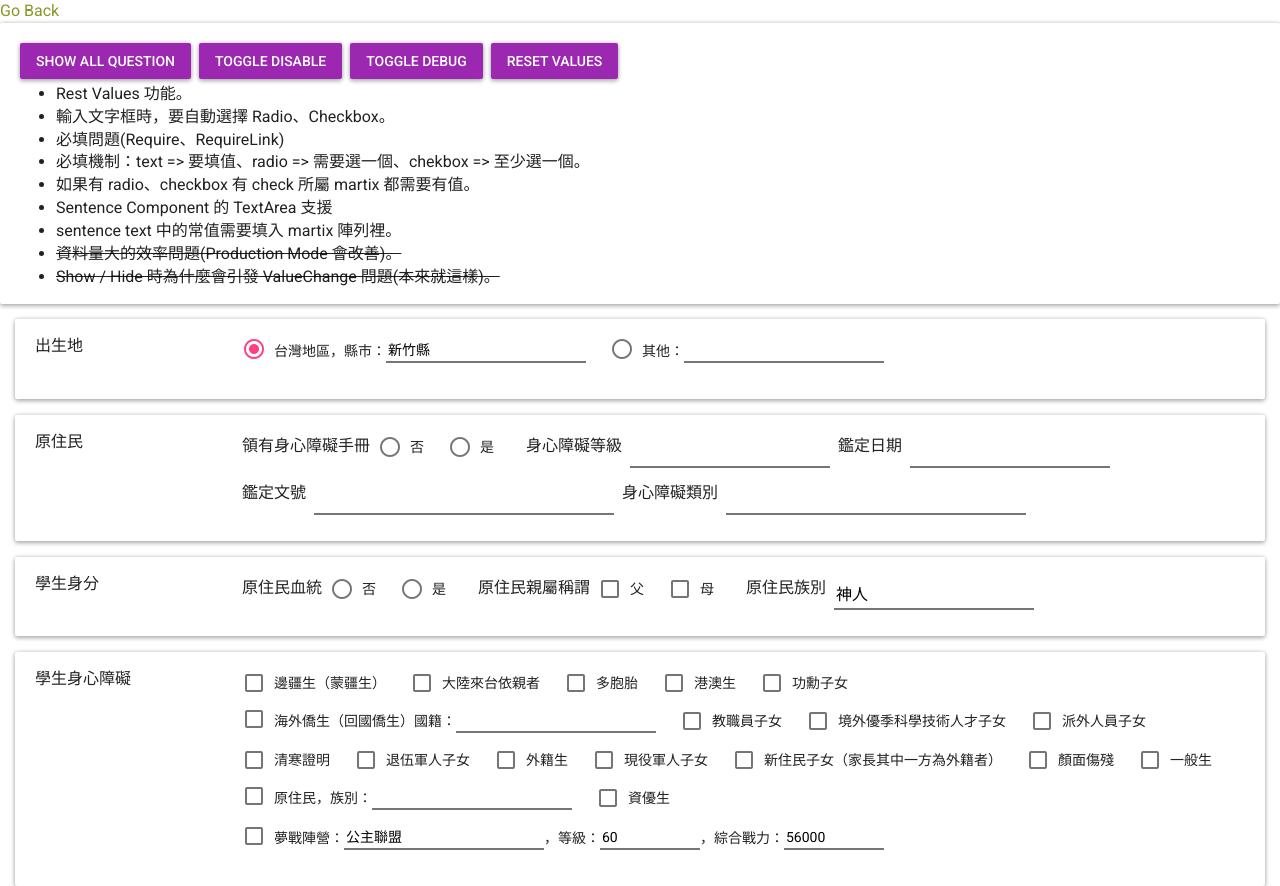
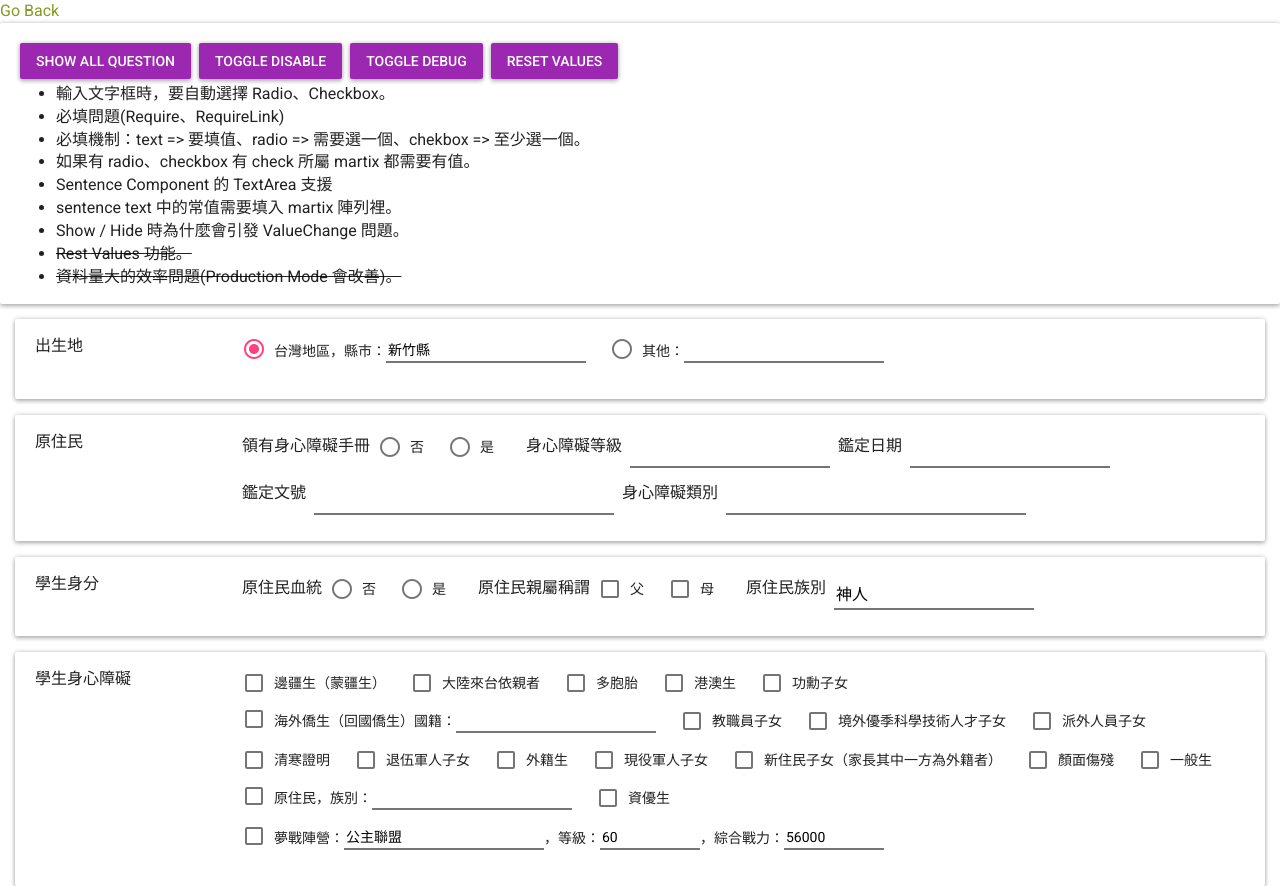
Before and after one commit to gildarts/counseling-render, an Angular app: page /research/query in a window 1280 px wide. Built offline with nearby package versions, Linux system fonts and the light colour scheme.

Commit message:
調整改善項目清單。

```diff
--- a/src/app/research/query-test/query-test.component.html
+++ b/src/app/research/query-test/query-test.component.html
@@ -10,15 +10,15 @@
     <button class="btn btn-primary m-1" type="button"
             (click)="resetValues()">Reset Values</button>
     <ul>
-      <li>Rest Values 功能。</li>
       <li>輸入文字框時，要自動選擇 Radio、Checkbox。</li>
       <li>必填問題(Require、RequireLink)</li>
       <li>必填機制：text => 要填值、radio => 需要選一個、chekbox => 至少選一個。</li>
       <li>如果有 radio、checkbox 有 check 所屬 martix 都需要有值。</li>
       <li>Sentence Component 的 TextArea 支援</li>
       <li>sentence text 中的常值需要填入 martix 陣列裡。</li>
+      <li >Show / Hide 時為什麼會引發 ValueChange 問題。</li>
+      <li class="clean">Rest Values 功能。</li>
       <li class="clean">資料量大的效率問題(Production Mode 會改善)。</li>
-      <li class="clean">Show / Hide 時為什麼會引發 ValueChange 問題(本來就這樣)。</li>
     </ul>
   </div>
 </div>
--- a/src/app/research/query-test/query-test.component.ts
+++ b/src/app/research/query-test/query-test.component.ts
@@ -1,7 +1,7 @@
 import { Component, OnInit, ViewChildren, QueryList } from '@angular/core';
 import { FormControl, FormGroup, FormArray, FormControlDirective } from '@angular/forms';
 import alldata from '../example';
-import { QueryFormComponent } from 'src/app/render';
+import { QueryFormComponent } from '../../render';
 
 @Component({
   selector: 'app-query-test',
```
